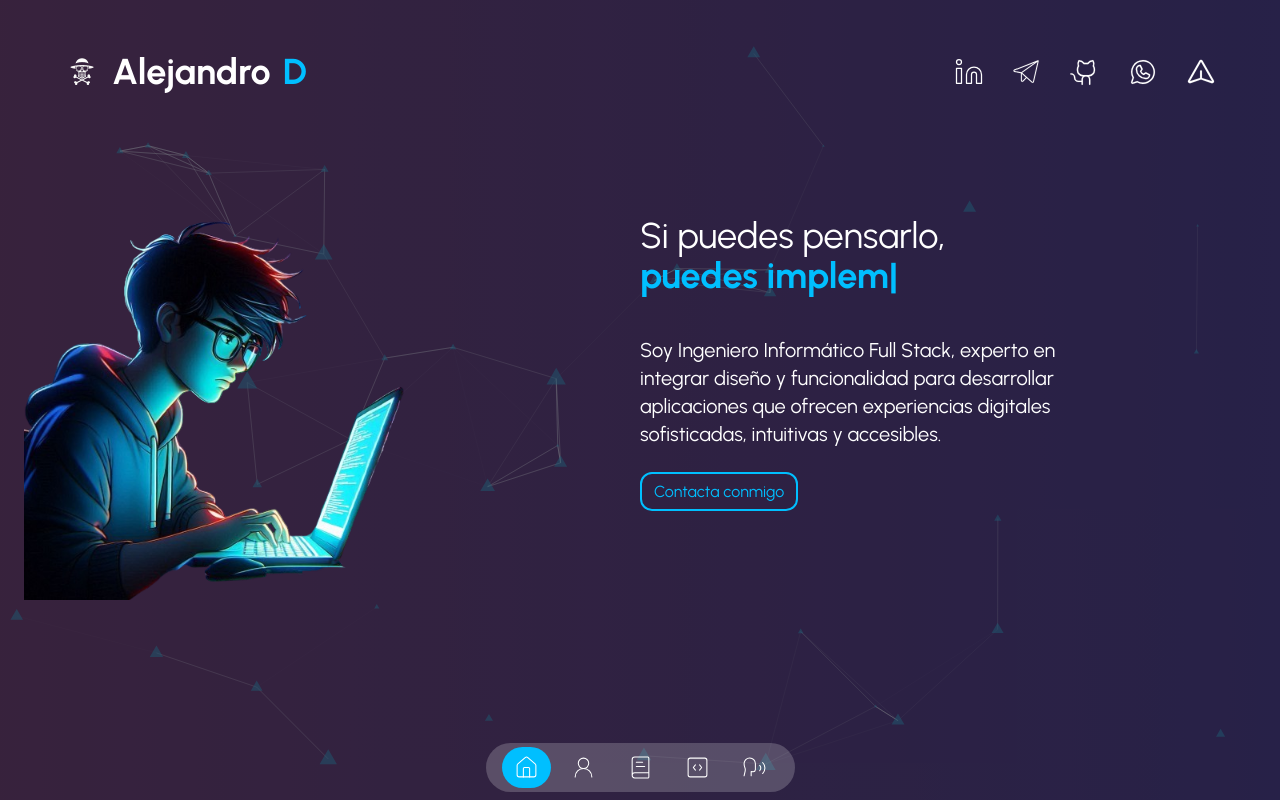
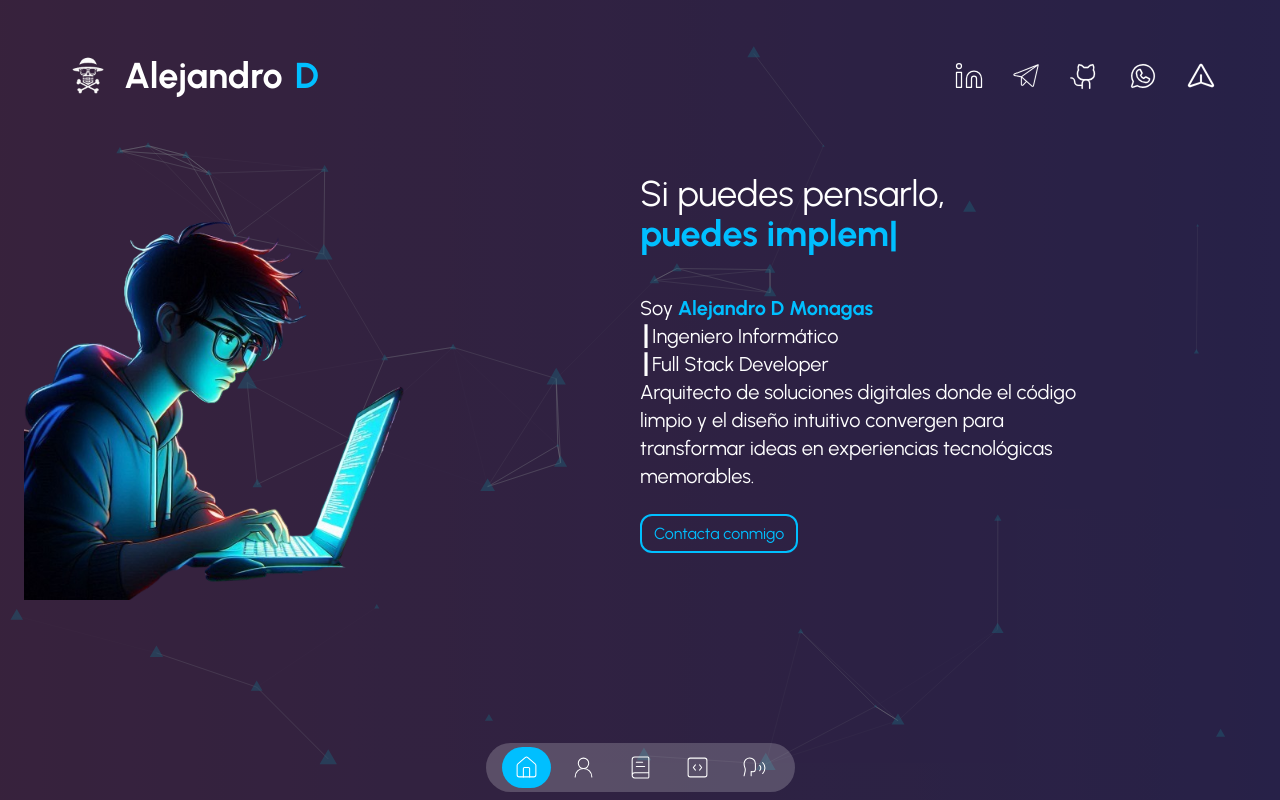
Before and after one commit to AlejandroD01/My-Portfolio, a Next.js app: page / in a window 1280 px wide. Built offline with nearby package versions, Linux system fonts and the light colour scheme.

Commit message:
Update Header and Introduction components for improved styling and content clarity

```diff
--- a/components/header.tsx
+++ b/components/header.tsx
@@ -17,7 +17,7 @@ const Header = () => {
                                 alt="Logo calavera"
                                 width={40}
                                 height={40}
-                                className="w-9 h-9 md:w-9 md:h-9"
+                                className="w-10 h-10 md:w-12 md:h-12"
                             />
                             Alejandro
                             <span className="text-secondary">D</span>
--- a/components/introduction.tsx
+++ b/components/introduction.tsx
@@ -28,12 +28,20 @@ const Introduction = () => {
                     </h1>
 
                     <p className="mx-auto mb-2 text-xl md:text-xl md:mx-0 md:mb-8">
-                        Soy Ingeniero Informático Full Stack, experto en integrar diseño y funcionalidad para desarrollar aplicaciones que ofrecen experiencias digitales sofisticadas, intuitivas y accesibles.
+                    Soy <span className="font-bold text-secondary">Alejandro D Monagas</span>
+                        <br />
+                        ┃Ingeniero Informático
+                        <br />
+                        ┃Full Stack Developer
+                        <br />
+                        Arquitecto de soluciones digitales donde el código limpio
+                        y el diseño intuitivo convergen para transformar ideas
+                        en experiencias tecnológicas memorables.
                     </p>
 
                     <div className=" items-center justify-center gap-3 hidden md:block">
 
-                    <ButtonContactaConmigo />
+                        <ButtonContactaConmigo />
                     </div>
                     <div className="mt-20"></div>
                 </div>
```
